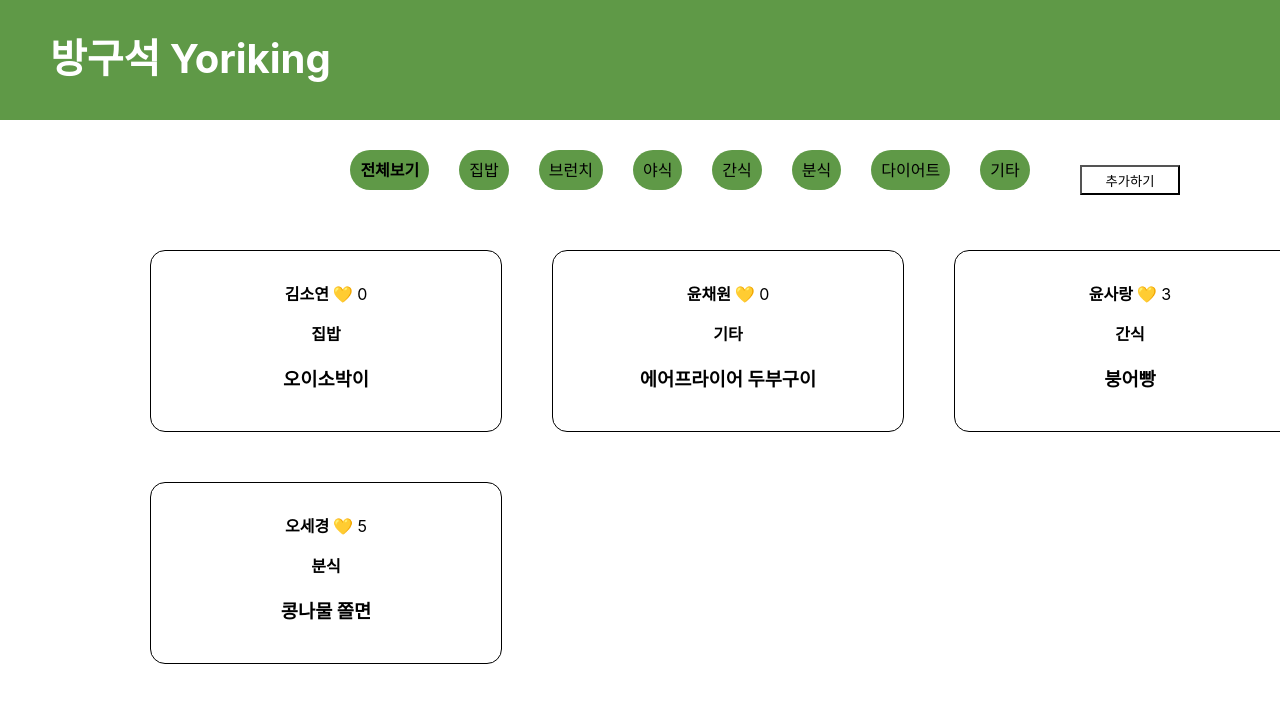
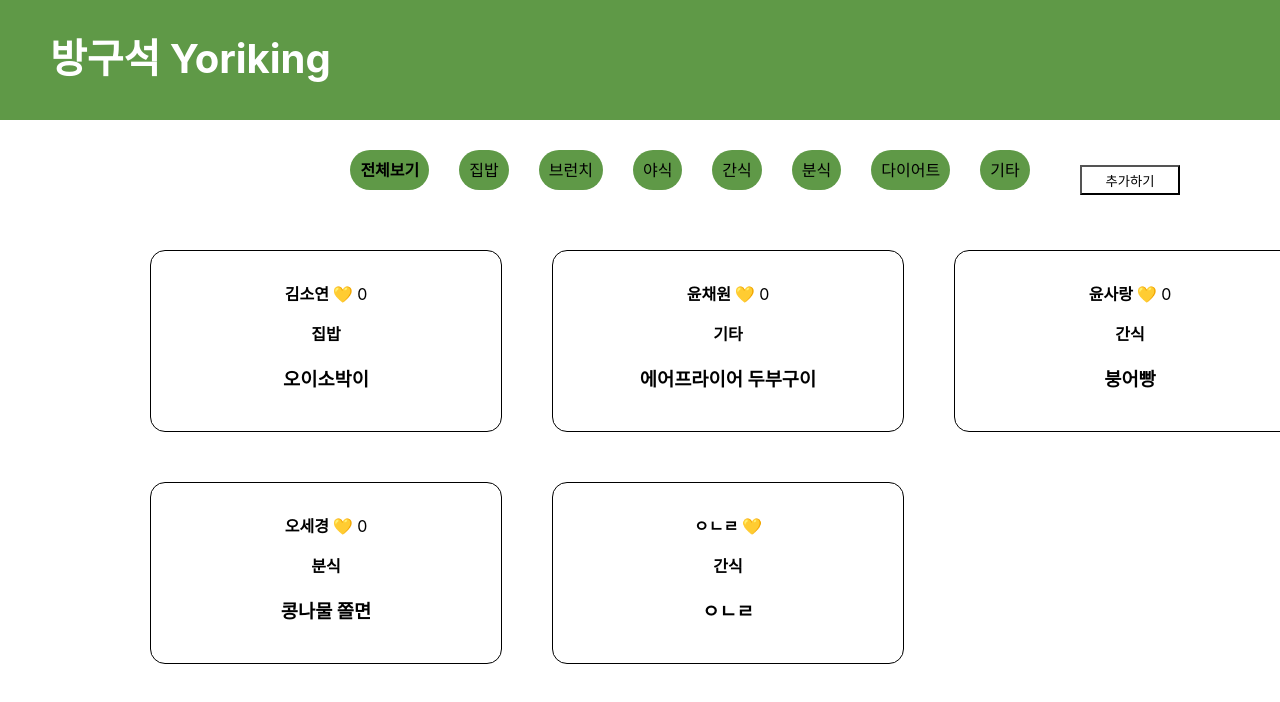
Before and after one commit to sooo0y/Book_Review, a React (Create React App) app: page / in a window 1280 px wide. Shown: the top 702 px of the page. Built offline with nearby package versions, Linux system fonts and the light colour scheme; data requests are answered from the project's data file.

Commit message:
좋아요 기능 서버에서 뺌

```diff
--- a/db.json
+++ b/db.json
@@ -7,7 +7,7 @@
       "title": "오이소박이",
       "ingredients": "오이 6개, 부추 1/4단, 양파 1개, 물 6컵, 굵은 소금 1/2컵, 고춧가루 6큰술, 매실청 2큰술, 멸치액젓 3큰술, 새우젓 1큰술, 다진마늘 1큰술, 생강즙 1작은술",
       "body": "1. 오이를 깨끗이 씻어 굵은 소금에 문질러 가시를 제거한다. 2. 오이의 양 끝을 자르고 3~4등분한 후, 밑동을 1cm 가량 남겨 열십자 모양으로 칼집을 낸다. 3. 큰 볼에 오이를 넣고 1시간 정도 절여주고, 다 절여지면 물기를 꽉 짜준다. 4. 부추, 양파는 4cm 길이로 채썰어주고, 새우젓은 잘게 다져 양념장을 만든다. 5. 썰어 놓은 재료를 양념장에 버무려 양념 소를 만든다. 6. 절인 오이 안에 양념 소를 고루 채워주고, 남은 양념은 오이의 겉에 발라준다. 7. 실온에 반나절 숙성시키고 냉장에 보관하며 먹는다.",
-      "like": 0
+      "like": 5
     },
     {
       "id": 2,
@@ -16,7 +16,7 @@
       "title": "에어프라이어 두부구이",
       "ingredients": "두부 1모, 간장 2큰술, 올리브오일 2큰술, 후춧가루 약간, 소금 1작은술",
       "body": "1. 두부는 키친타월로 물기를 제거한 후 격자무늬로 칼집을 넣고 소금, 후춧가루를 뿌려주세요. \n2. 올리브유와 간장을 섞은 후 두부 사이사이에 골고루 뿌려주세요. \n3. 종이호일 위에 두부를 올려 에어프라이기에서 200도로 20분간 구워주세요.   ",
-      "like": 0
+      "like": 6
     },
     {
       "id": 3,
@@ -25,7 +25,7 @@
       "title": "붕어빵",
       "ingredients": "와플믹스 400g, 물 1컵(200g), 식용유 약간, 불린 팥 1컵, 설탕 1/2컵, 물엿 1/4컵",
       "body": "1. 냄비에 불린 팥과 잠길 정도의 물을 넣고 끓어오르면 물을 버리고 팥을 헹군다. 2. 헹궈낸 팥에 물을 붓고 팥이 익을 때까지 30분정도 끓인다. 3. 팥이 익으면 설탕과 물엿을 넣고 저어가며 물기가 자작하게 될 때까지 10분 정도 졸인 후 식힌다. 4. 볼에 와플믹스와 물을 넣고 섞어 반죽을 만든다. 5. 붕어빵 틀에 기름을 소량 바른 후 반죽을 붓고 팥앙금을 올리고 반죽으로 덮어 구워준다.",
-      "like": 3
+      "like": 1
     },
     {
       "id": 4,
@@ -35,6 +35,15 @@
       "ingredients": "콩나물 1봉지, 삶은 달걀 1개, 쫄면 300g, 통깨 약간, ( 여기부터는 양념장 )고추장 4큰술, 고춧가리 1큰술, 식초 4큰술, 설탕 1큰술, 올리고당 3큰술, 간장 1작은술, 다진 마늘 1작은술, 참기름 1큰술, 후춧가루 약간",
       "body": "1. 끓는 물에 콩나물을 넣어 1분정도 데친 후, 얼음물에 담가 식히고 물기를 뺀다. 2. 끓는 물에 쫄면을 넣고 저어가며 3~4분간 삶는다. 3. 쫄면을 찬물에 여러 번 씻어 전분기를 없애고 물기를 빼준다. 4. 양념장을 모두 넣고 섞은 후, 쫄면과 콩나물을 넣어 버무린다",
       "like": 5
+    },
+    {
+      "id": "id42",
+      "username": "ㅇㄴㄹ",
+      "category": "간식",
+      "title": "ㅇㄴㄹ",
+      "ingredients": "ㄴㅇㄹ",
+      "body": "ㄴㅇㄹㄴㅇㄹ",
+      "like": 0
     }
   ],
   "comments": [
--- a/src/components/List.jsx
+++ b/src/components/List.jsx
@@ -17,9 +17,7 @@ const List = () => {
   //json-server
   const { isLoading, error, posts } = useSelector((state) => state.form);
 
-  const [like, setLike] = useState({
-    like: 0,
-  });
+  const [like, setLike] = useState([0]);
 
   const onEditHandler = (id, edit) => {
     axios.patch(`http://localhost:3001/posts/${id}`, edit);
@@ -84,6 +82,7 @@ const List = () => {
 
       <Content>
         {posts.map((post) => {
+          like.push(0);
           return (
             <Card
               key={post.id}
@@ -95,13 +94,14 @@ const List = () => {
               <span
                 onClick={(e) => {
                   e.stopPropagation();
-                  setLike({ posts } + 1);
-                  onEditHandler(post.id, like);
+                  let copy = [...like];
+                  copy[post.id] = copy[post.id] + 1;
+                  setLike(copy);
                 }}
               >
                 💛
               </span>{" "}
-              {post.like}
+              {like[post.id]}
               <p>
                 {" "}
                 <b>{post.category}</b>{" "}
```
